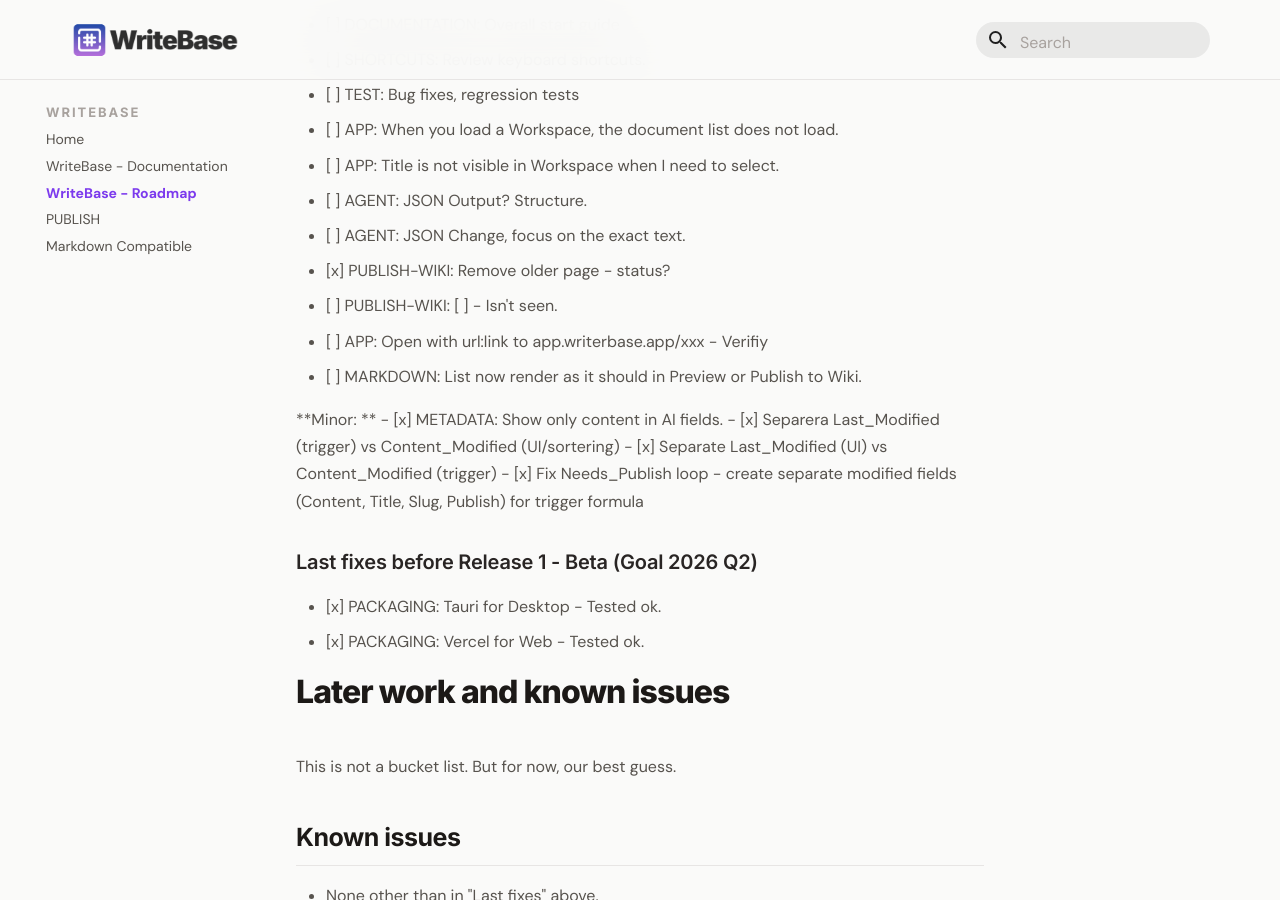
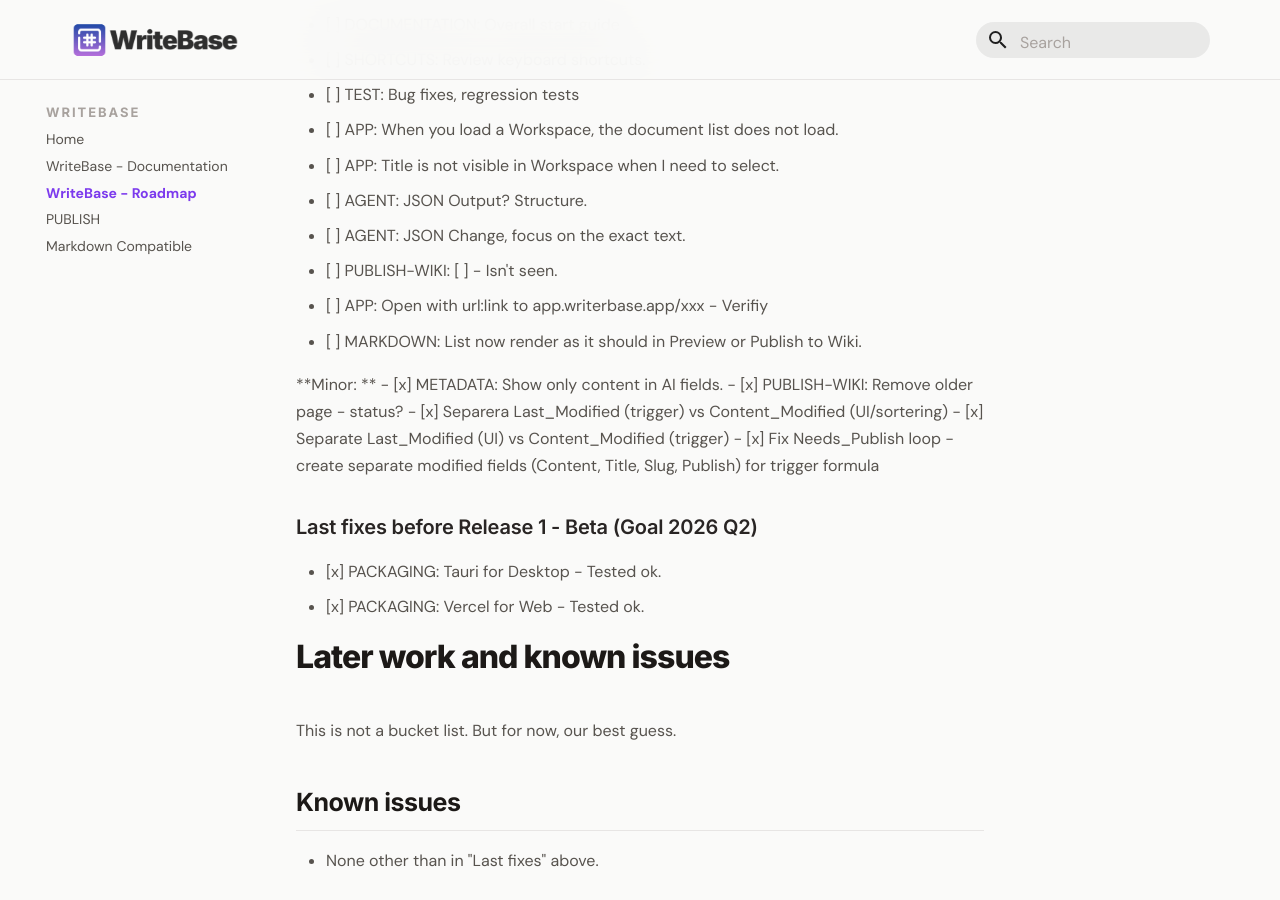
Before and after one commit to larssonhthomas-afk/writebase-docs, an MkDocs documentation site: the page built from docs/009-writebase-roadmap.md, in a window 1280 px wide and 900 px high, scrolled down 731 px. Built offline with MkDocs 1.6.1 and Material for MkDocs 9.7.7, drawn with Linux system fonts in a browser that asks for light colours; some web fonts are replaced; part of the change alters nothing that is shown.

```diff
--- a/docs/009-writebase-roadmap.md
+++ b/docs/009-writebase-roadmap.md
@@ -34,7 +34,7 @@ This Backlog has a priority 1-3.
 - [ ] APP: Title is not visible in Workspace when I need to select.
 - [ ] AGENT: JSON Output? Structure.
 - [ ] AGENT: JSON Change, focus on the exact text.
-- [x] PUBLISH-WIKI: Remove older page - status?
+
 - [ ] PUBLISH-WIKI: [ ] - Isn't seen.
 - [ ] APP: Open with url:link to app.writerbase.app/xxx - Verifiy
 - [ ] MARKDOWN: List now render as it should in Preview or Publish to Wiki.
@@ -42,6 +42,7 @@ This Backlog has a priority 1-3.
 **Minor:
 **
 - [x] METADATA: Show only content in AI fields.
+- [x] PUBLISH-WIKI: Remove older page - status?
 - [x] Separera Last_Modified (trigger) vs Content_Modified (UI/sortering)
 - [x] Separate Last\_Modified (UI) vs Content\_Modified (trigger)
 - [x] Fix Needs\_Publish loop - create separate modified fields (Content, Title, Slug, Publish) for trigger formula
```
